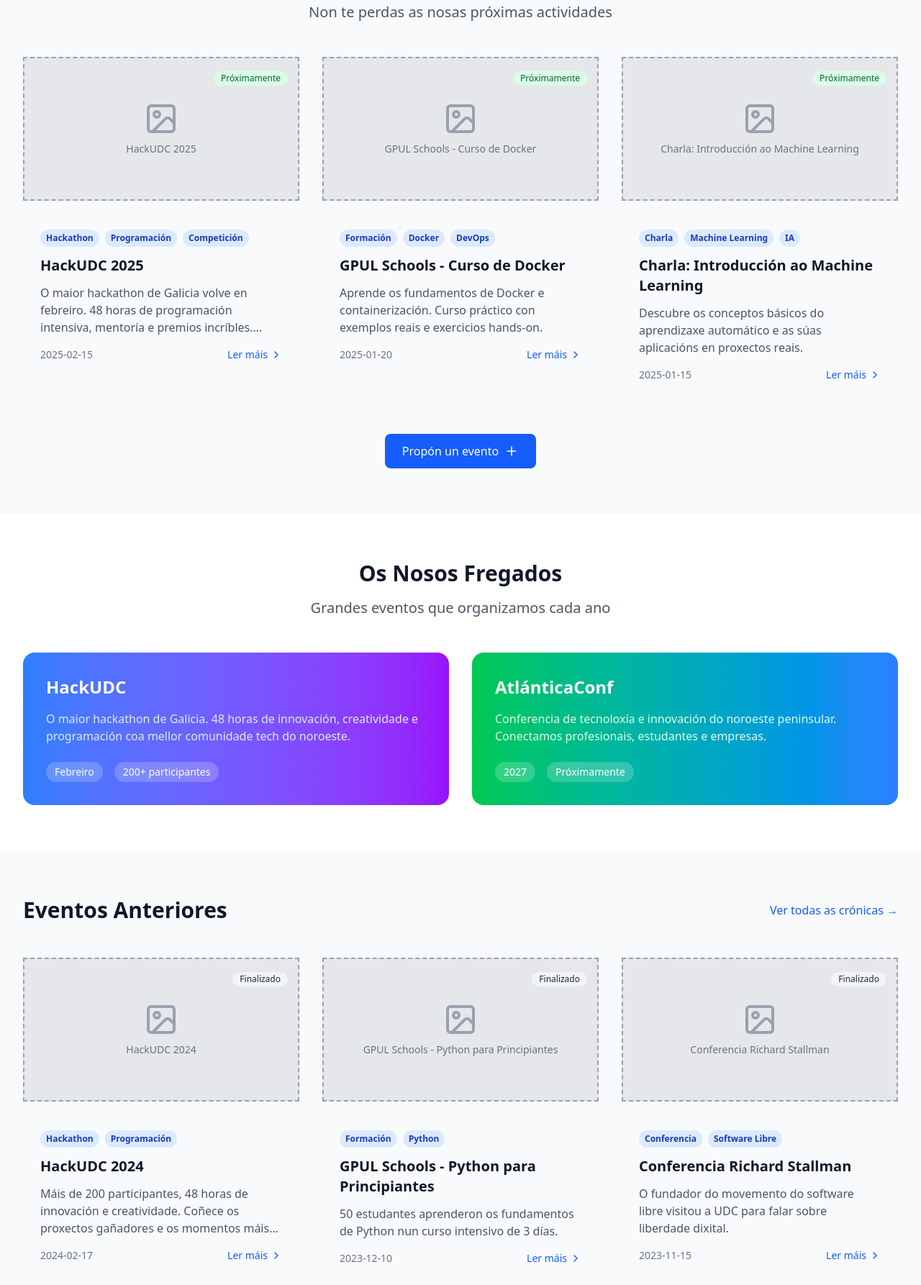
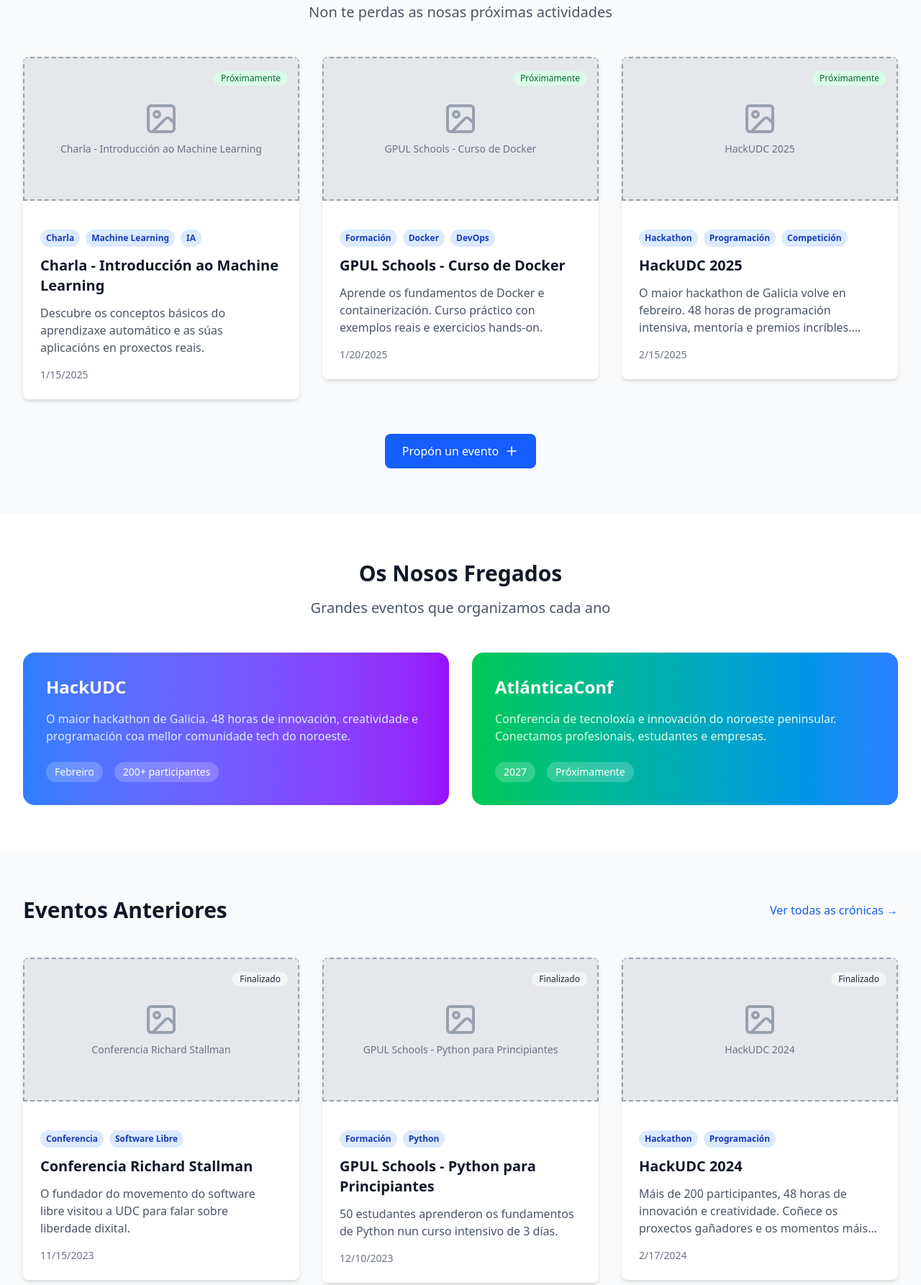
Before and after one commit to gpul-org/web, an Astro site: page /eventos in a window 1280 px wide. Shown: the part 557-2343 px from the top of the page at 72% size. Built offline with nearby package versions, Linux system fonts and the light colour scheme; Astro itself is replaced by a stand-in of ours.

Commit message:
Event content collection done and integrated with card component

```diff
--- a/src/components/Card.astro
+++ b/src/components/Card.astro
@@ -23,6 +23,14 @@
   imageAlt = title,
   tags = []
 } = Astro.props;
+
+const formatDate = (date: Date) => {
+  return new Intl.DateTimeFormat("gl", {
+    year: "numeric",
+    month: "numeric",
+    day: "numeric",
+  }).format(date)
+}
 
 const CardTag = href ? 'a' : 'div';
 ---
@@ -69,7 +77,7 @@
           <span class="font-medium">{author}</span>
         )}
         {date && (
-          <time datetime={date}>{date}</time>
+          <time datetime={date}>{formatDate(date)}</time>
         )}
       </div>
 
--- /dev/null
+++ b/src/content/config.ts
@@ -0,0 +1,18 @@
+import { glob } from 'astro/loaders';
+import { defineCollection, z } from 'astro:content';
+
+
+const events = defineCollection ({
+  loader: glob({ pattern: '*.md', base: './src/content/events'}),
+  schema: z.object({
+    title: z.string(),
+    excerpt: z.string(),
+    date: z.date(),
+    location: z.string(),
+    tags: z.array(z.string()),
+    status: z.string()
+  })
+});
+
+
+export const collections = { events };
--- /dev/null
+++ b/src/content/events/charla-intro-machine-learning.md
@@ -0,0 +1,9 @@
+---
+title: Charla - Introducción ao Machine Learning
+excerpt: Descubre os conceptos básicos do aprendizaxe automático e as súas aplicacións en proxectos reais.
+date: 2025-01-15
+location: Aula 3.0, Facultade de Informática
+href: /events/charla-ml
+tags: [Charla, Machine Learning, IA]
+status: upcoming
+---
--- /dev/null
+++ b/src/content/events/conf-richard-stallman.md
@@ -0,0 +1,9 @@
+---
+title: Conferencia Richard Stallman
+excerpt: O fundador do movemento do software libre visitou a UDC para falar sobre liberdade dixital.
+date: 2023-11-15
+location: Salón de Actos, Facultade de Informática
+href: /events/stallman-2023
+tags: [Conferencia, Software Libre]
+status: past
+---
--- /dev/null
+++ b/src/content/events/gpulschools-curso-docker.md
@@ -0,0 +1,9 @@
+---
+title: GPUL Schools - Curso de Docker
+excerpt: Aprende os fundamentos de Docker e containerización. Curso práctico con exemplos reais e exercicios hands-on.
+date: 2025-01-20
+location: Online
+href: /events/curso-docker
+tags: [Formación, Docker, DevOps]
+status: upcoming
+---
--- /dev/null
+++ b/src/content/events/gpulschools-python-principiantes.md
@@ -0,0 +1,9 @@
+---
+title: GPUL Schools - Python para Principiantes
+excerpt: 50 estudantes aprenderon os fundamentos de Python nun curso intensivo de 3 días.
+date: 2023-12-10
+location: Online
+href: /events/python-principiantes
+tags: [Formación, Python]
+status: past
+---
--- /dev/null
+++ b/src/content/events/hackudc-2024.md
@@ -0,0 +1,9 @@
+---
+title: HackUDC 2024
+excerpt: Máis de 200 participantes, 48 horas de innovación e creatividade. Coñece os proxectos gañadores e os momentos máis destacados.
+date: 2024-02-17
+location: Facultade de Informática, UDC
+href: /events/hackudc-2024
+tags: [Hackathon, Programación]
+status: past
+---
--- /dev/null
+++ b/src/content/events/hackudc-2025.md
@@ -0,0 +1,9 @@
+---
+title: HackUDC 2025
+excerpt: O maior hackathon de Galicia volve en febreiro. 48 horas de programación intensiva, mentoría e premios incríbles. Rexístrate xa!
+date: 2025-02-15
+location: Facultade de Informática, UDC
+href: /events/hackudc-2025
+tags: [Hackathon, Programación, Competición]
+status: upcoming
+---
--- a/src/pages/eventos.astro
+++ b/src/pages/eventos.astro
@@ -3,67 +3,13 @@
 import PageTitle from "../components/PageTitle.astro";
 import Card from "../components/Card.astro";
 import { Plus } from "lucide-astro";
+import { getCollection, getEntry } from 'astro:content';
 
-// Mock data para eventos
-const upcomingEvents = [
-  {
-    title: "HackUDC 2025",
-    excerpt: "O maior hackathon de Galicia volve en febreiro. 48 horas de programación intensiva, mentoría e premios incríbles. Rexístrate xa!",
-    date: "2025-02-15",
-    location: "Facultade de Informática, UDC",
-    href: "/events/hackudc-2025",
-    tags: ["Hackathon", "Programación", "Competición"],
-    status: "upcoming"
-  },
-  {
-    title: "GPUL Schools - Curso de Docker",
-    excerpt: "Aprende os fundamentos de Docker e containerización. Curso práctico con exemplos reais e exercicios hands-on.",
-    date: "2025-01-20",
-    location: "Online",
-    href: "/events/curso-docker",
-    tags: ["Formación", "Docker", "DevOps"],
-    status: "upcoming"
-  },
-  {
-    title: "Charla: Introducción ao Machine Learning",
-    excerpt: "Descubre os conceptos básicos do aprendizaxe automático e as súas aplicacións en proxectos reais.",
-    date: "2025-01-15",
-    location: "Aula 3.0, Facultade de Informática",
-    href: "/events/charla-ml",
-    tags: ["Charla", "Machine Learning", "IA"],
-    status: "upcoming"
-  }
-];
+const allEvents = await getCollection('events')
+const nextEvents = await getCollection('events', ({ data }) => data.status === "upcoming")
+const pastEvents = await getCollection('events', ({ data }) => data.status !== "upcoming")
 
-const pastEvents = [
-  {
-    title: "HackUDC 2024",
-    excerpt: "Máis de 200 participantes, 48 horas de innovación e creatividade. Coñece os proxectos gañadores e os momentos máis destacados.",
-    date: "2024-02-17",
-    location: "Facultade de Informática, UDC",
-    href: "/events/hackudc-2024",
-    tags: ["Hackathon", "Programación"],
-    status: "past"
-  },
-  {
-    title: "GPUL Schools - Python para Principiantes",
-    excerpt: "50 estudantes aprenderon os fundamentos de Python nun curso intensivo de 3 días.",
-    date: "2023-12-10",
-    location: "Online",
-    href: "/events/python-principiantes",
-    tags: ["Formación", "Python"],
-    status: "past"
-  },
-  {
-    title: "Conferencia Richard Stallman",
-    excerpt: "O fundador do movemento do software libre visitou a UDC para falar sobre liberdade dixital.",
-    date: "2023-11-15",
-    location: "Salón de Actos, Facultade de Informática",
-    href: "/events/stallman-2023",
-    tags: ["Conferencia", "Software Libre"],
-    status: "past"
-  }
-];
+console.log(nextEvents, pastEvents, allEvents)
 ---
 
 <PageLayout
@@ -110,14 +56,14 @@
       </div>
 
       <div class="grid grid-cols-1 md:grid-cols-2 lg:grid-cols-3 gap-8">
-        {upcomingEvents.map((event) => (
+        {nextEvents.map((event) => (
           <div class="relative">
             <Card
-              title={event.title}
-              excerpt={event.excerpt}
-              date={event.date}
-              href={event.href}
-              tags={event.tags}
+              title={event.data.title}
+              excerpt={event.data.excerpt}
+              date={event.data.date}
+              href={event.data.href}
+              tags={event.data.tags}
             />
             <div class="absolute top-4 right-4">
               <span class="inline-flex items-center px-2.5 py-0.5 rounded-full text-xs font-medium bg-green-100 text-green-800">
@@ -193,11 +139,11 @@
         {pastEvents.map((event) => (
           <div class="relative">
             <Card
-              title={event.title}
-              excerpt={event.excerpt}
-              date={event.date}
-              href={event.href}
-              tags={event.tags}
+              title={event.data.title}
+              excerpt={event.data.excerpt}
+              date={event.data.date}
+              href={event.data.href}
+              tags={event.data.tags}
             />
             <div class="absolute top-4 right-4">
               <span class="inline-flex items-center px-2.5 py-0.5 rounded-full text-xs font-medium bg-gray-100 text-gray-800">
```
